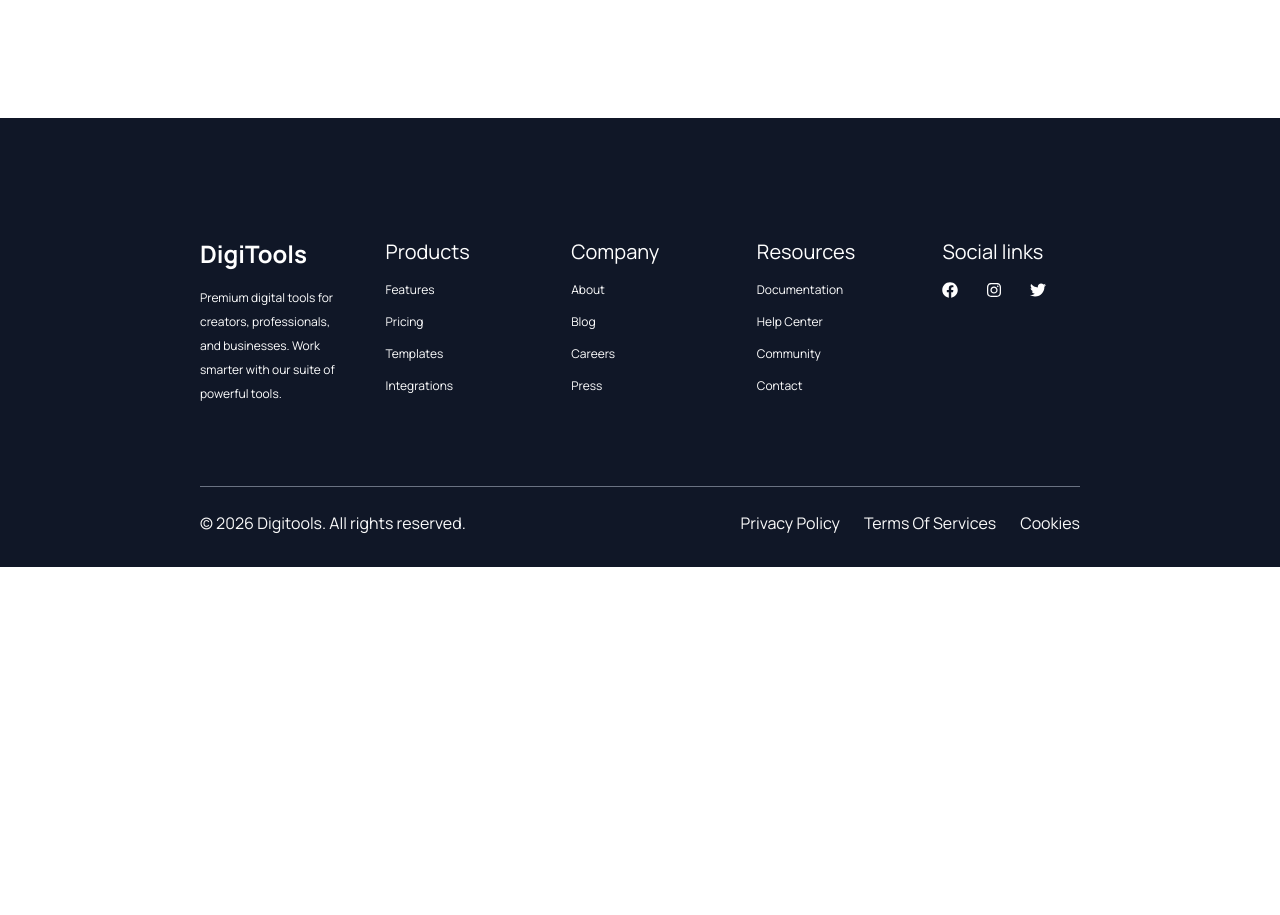
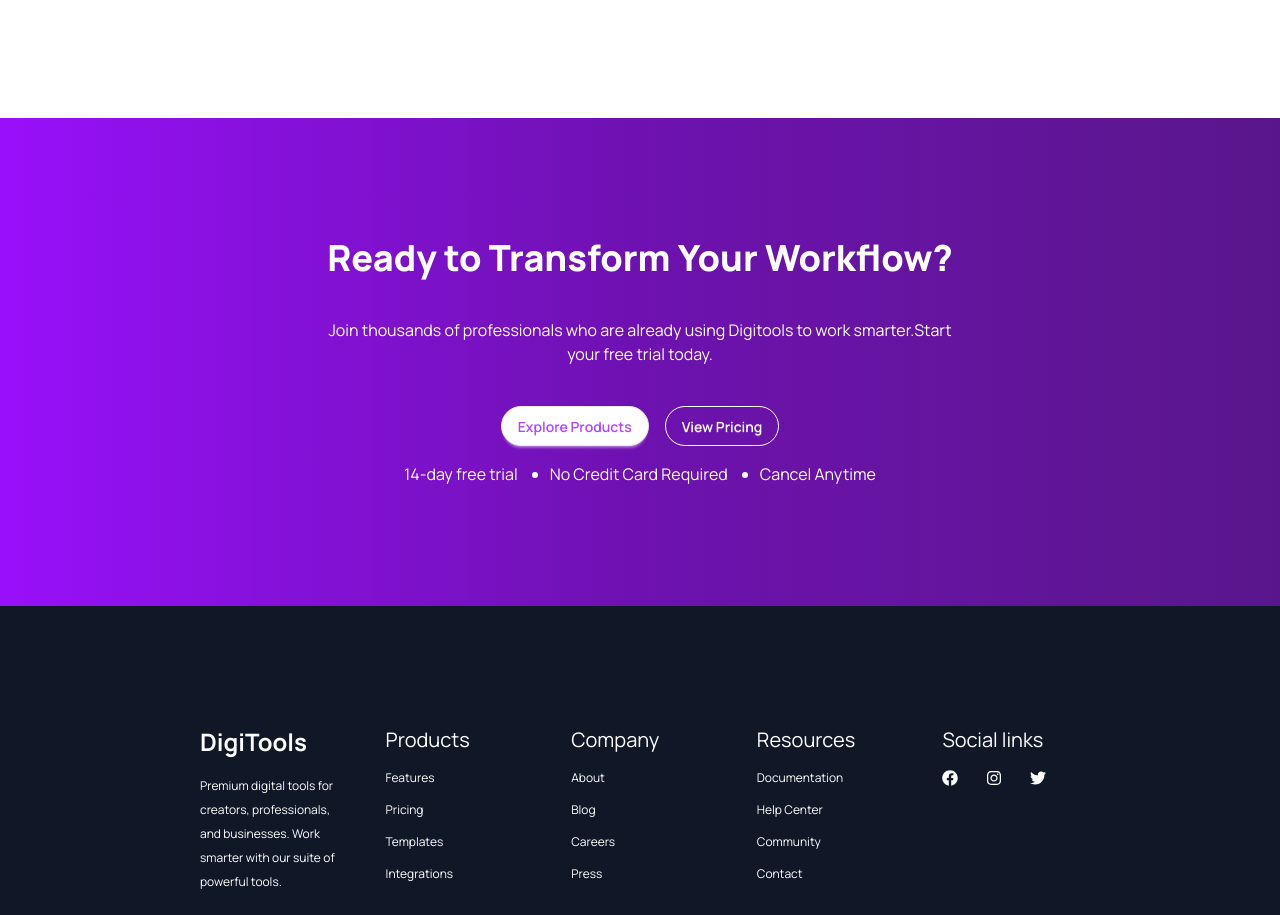
Before and after one commit to HASANCoU/DigiTools, a React (Vite) app: page / in a window 1280 px wide. Shown: the part 2343-3258 px from the top of the page. Before the commit the page ends 2910 px from the top, so only its background shows below. Built offline with nearby package versions, Linux system fonts and the light colour scheme.

Commit message:
Workflow Design Done

```diff
--- a/src/App.jsx
+++ b/src/App.jsx
@@ -5,6 +5,7 @@ import BannerBottom from "./components/banner/BannerBottom";
 import NavBar from "./components/navBar/NavBar";
 import Products from "./components/productsCards/Products";
 import Footer from "./components/footer/Footer";
+import WorkFlow from "./components/main/WorkFlow";
 
 const fetchProducts = async() =>{
   const res = await fetch("/products.json");
@@ -26,6 +27,7 @@ function App() {
               productsPromise={productsPromise}
               />
           </Suspense>
+          <WorkFlow/>
       </main>
       <footer>
         <Footer/>
--- /dev/null
+++ b/src/components/main/WorkFlow.jsx
@@ -0,0 +1,23 @@
+import React from 'react';
+
+const WorkFlow = () => {
+    return (
+        <div className=' bg-linear-to-r from-purple-600 via-purple-800 to-purple-900 py-30 text-white'>
+            <div className='w-6/12 mx-auto text-center space-y-4'>
+            <h1 className='font-extrabold text-4xl'>Ready to Transform Your Workflow?</h1>
+            <p className='text-[16px] my-10'>Join thousands of professionals who are already using Digitools to work smarter.Start your free trial today.</p>
+            <div className='flex justify-center gap-4'>
+                <button className='btn rounded-full bg-white text-purple-500'>Explore Products</button>
+                <button className='btn rounded-full btn-outline text-white'>View Pricing</button>
+            </div>
+            <ul className='flex justify-center list-disc space-x-8 text-[16px]'>
+                <li className='list-none'>14-day free trial</li>
+                <li>No Credit Card Required</li>
+                <li>Cancel Anytime</li>
+            </ul>
+        </div>
+        </div>
+    );
+};
+
+export default WorkFlow;
```
